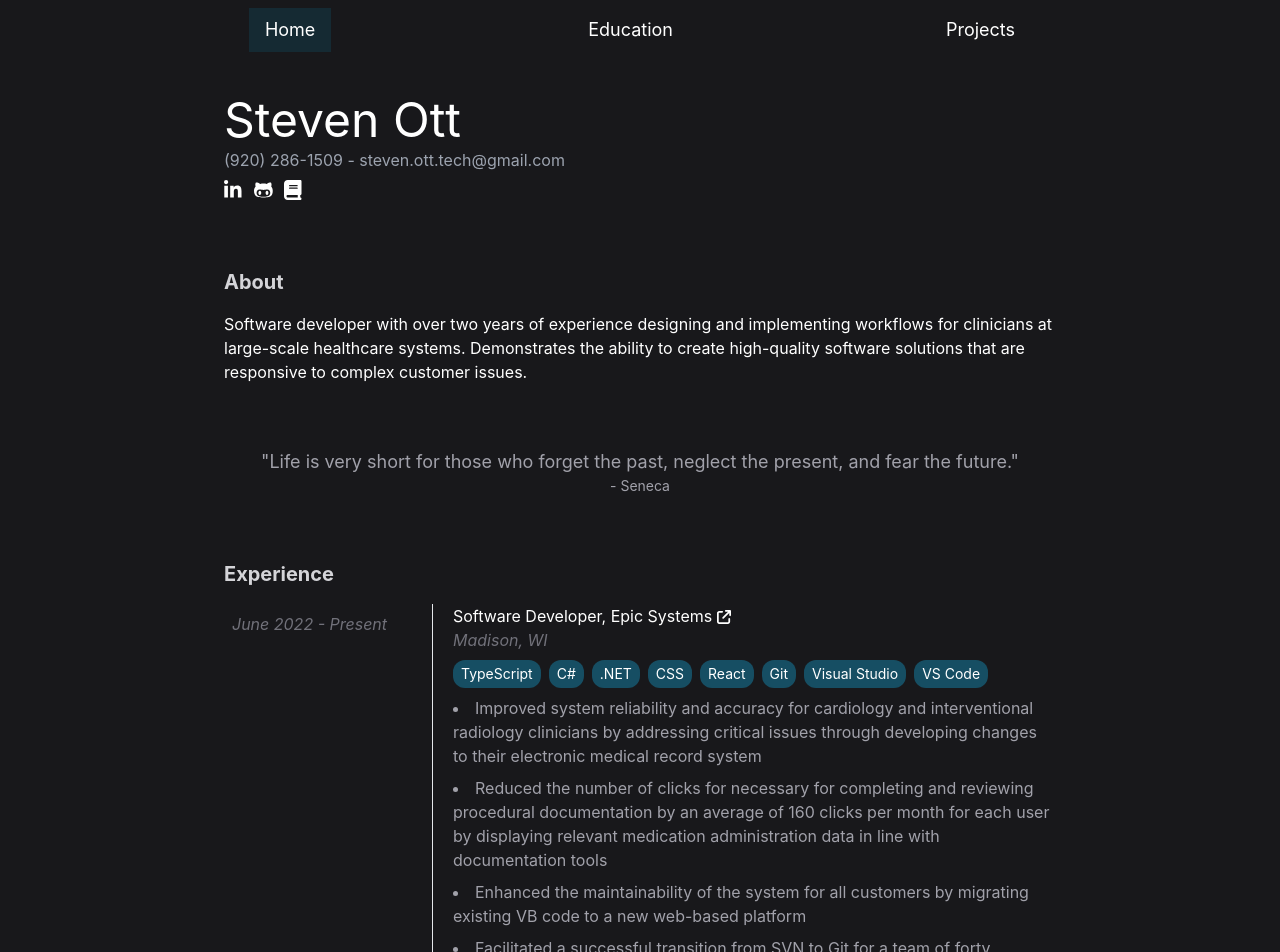
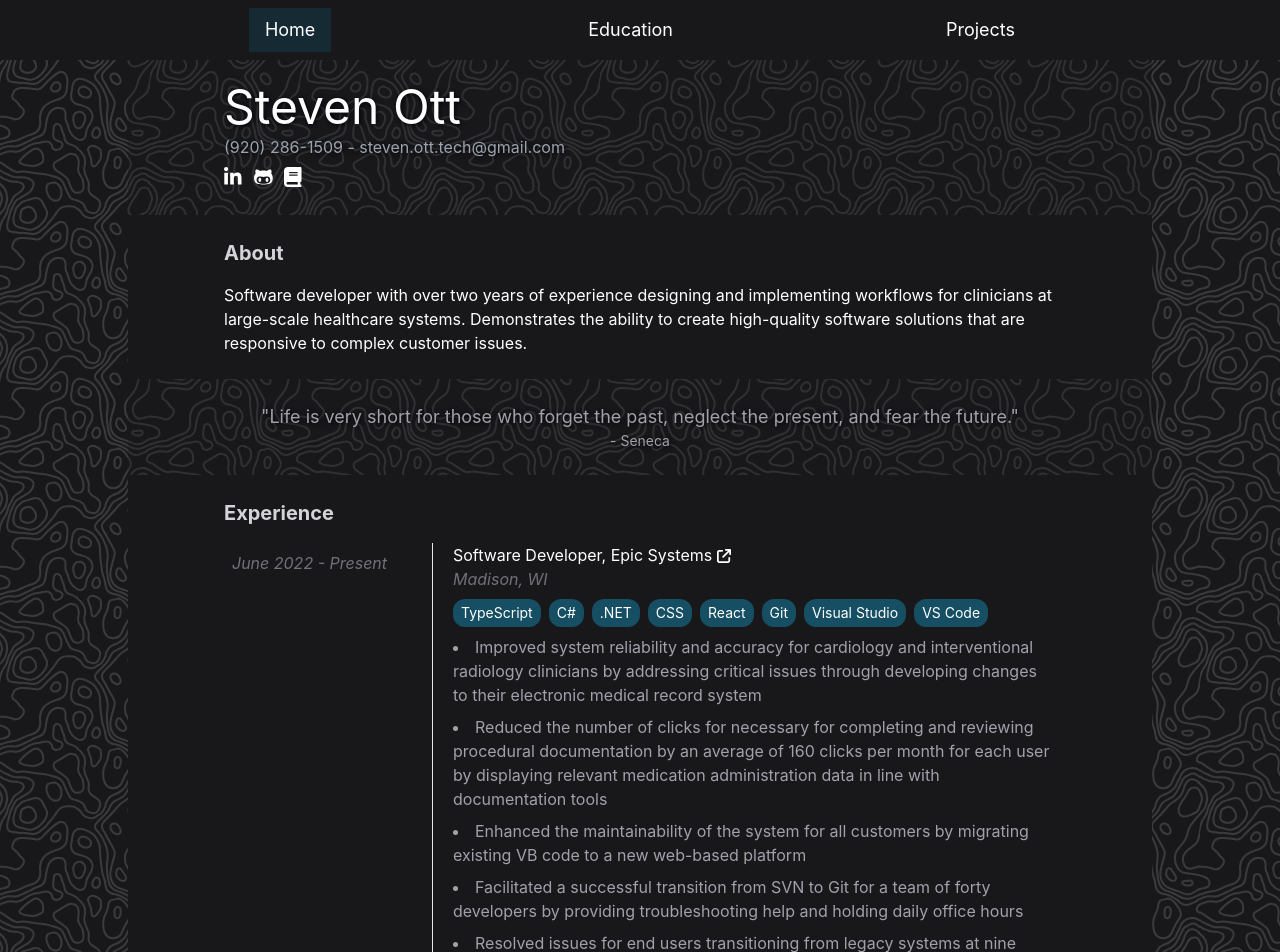
Before and after one commit to stuott/my-portfolio, a React (Create React App) app in the folder app/: page / in a window 1280 px wide. Shown: the top 952 px of the page. Built offline with nearby package versions, Linux system fonts and the light colour scheme.

Commit message:
Update background and add map pattern

```diff
--- a/app/src/App.tsx
+++ b/app/src/App.tsx
@@ -19,7 +19,7 @@ const pages: Page[] = [
 
 function App() {
   return (
-    <main className="">
+    <main className="bg-[url('../public/map-pattern.svg')]">
       <Router>
         <Navbar pages={pages} />
         <PageContent pages={pages} />
@@ -40,7 +40,7 @@ function Navbar(props: { pages: Page[] }) {
   }
 
   return (
-    <header className="mx-auto text-white bg-zinc-900 fixed top-0 w-full">
+    <header className="mx-auto text-white bg-zinc-900 fixed top-0 w-full z-50">
       <nav className="px-2 py-2 flex justify-evenly">
         {pages.map(({ path, name }) => (
           <NavLink to={path} className={getLinkClasses}>
@@ -55,7 +55,7 @@ function Navbar(props: { pages: Page[] }) {
 function PageContent(props: { pages: Page[] }) {
   const { pages } = props;
   return (
-    <div className="mx-auto min-h-screen max-w-screen-lg py-24 px-6 md:px-12 lg:px-24">
+    <div className="mx-auto min-h-screen max-w-screen-lg">
       <Routes>
         {pages.map(({ path, Component }) => {
           return <Route path={path} element={<Component />} />;
--- a/app/src/components/common/Section.tsx
+++ b/app/src/components/common/Section.tsx
@@ -3,13 +3,17 @@ import React from "react";
 interface sectionProps {
   id?: string;
   title?: string;
+  className?: string;
 }
 
 export default function Section(props: React.PropsWithChildren<sectionProps>) {
-  const { id, title, children } = props;
+  const { id, title, children, className } = props;
 
   return (
-    <section id={id} className="flex flex-col pt-16 gap-4 text-white">
+    <section
+      id={id}
+      className={"flex flex-col py-6 gap-4 text-white " + className}
+    >
       {title ? (
         <h2 className="text-zinc-300 text-xl font-bold">{title}</h2>
       ) : (
--- a/app/src/components/home/About.tsx
+++ b/app/src/components/home/About.tsx
@@ -5,7 +5,11 @@ export default function About() {
   const data = aboutData.data;
 
   return (
-    <Section id="about" title="About">
+    <Section
+      id="about"
+      title="About"
+      className="bg-zinc-900 py-6 px-6 md:px-12 lg:px-24"
+    >
       <div className="grid gap-3">
         {data.map((paragraph) => {
           return <p className="">{paragraph.join(". ") + "."}</p>;
--- a/app/src/components/home/Experience.tsx
+++ b/app/src/components/home/Experience.tsx
@@ -19,7 +19,11 @@ export default function Experience() {
   );
 
   return (
-    <Section id="experience" title="Experience">
+    <Section
+      id="experience"
+      title="Experience"
+      className="py-10 px-6 md:px-12 lg:px-24 bg-zinc-900"
+    >
       <Timeline items={timelineItems}></Timeline>
       <ResumeLink />
     </Section>
--- a/app/src/components/home/Home.tsx
+++ b/app/src/components/home/Home.tsx
@@ -5,11 +5,11 @@ import Quotes from "./Quotes";
 
 export default function Home() {
   return (
-    <>
+    <div className="py-[3.7rem]">
       <Intro />
       <About />
       <Quotes />
       <Experience />
-    </>
+    </div>
   );
 }
--- a/app/src/components/home/Intro.tsx
+++ b/app/src/components/home/Intro.tsx
@@ -2,6 +2,7 @@ import { faGithubAlt, faLinkedinIn } from "@fortawesome/free-brands-svg-icons";
 import { faBook } from "@fortawesome/free-solid-svg-icons";
 import { FontAwesomeIcon } from "@fortawesome/react-fontawesome";
 import IconTable from "components/common/IconTable";
+import Section from "components/common/Section";
 import { Icon } from "types";
 
 const icons: Icon[] = [
@@ -21,12 +22,17 @@ const icons: Icon[] = [
 
 export default function Intro() {
   return (
-    <div className="grid gap-1">
+    <Section id="intro" className="bg-zinc-900/30">
+      <div
+        className="grid gap-1 px-6 md:px-12 lg:px-24"
+        style={{ textShadow: "1px 1px 5px rgba(0, 0, 0, 1)" }}
+      >
         <h1 className="text-white text-4xl md:text-5xl">Steven Ott</h1>
         <p className="text-gray-400">
           (920) 286-1509 - steven.ott.tech@gmail.com
         </p>
         <IconTable icons={icons} />
       </div>
+    </Section>
   );
 }
--- a/app/src/components/home/Quotes.tsx
+++ b/app/src/components/home/Quotes.tsx
@@ -7,8 +7,11 @@ export default function Quotes() {
   const quote = data[date.getDay() % data.length];
 
   return (
-    <Section id="meditation">
-      <div className="text-center text-lg text-zinc-400 text-balance">
+    <Section id="meditation" className="px-6 md:px-12 lg:px-24 bg-zinc-900/30">
+      <div
+        className="text-center text-lg text-zinc-400 text-balance"
+        style={{ textShadow: "1px 1px 5px rgba(0, 0, 0, 1)" }}
+      >
         <blockquote>"{quote.text}"</blockquote>
         <p className="text-sm"> - {quote.author}</p>
       </div>
```
Also changed, not shown: app/public/map-pattern.svg (added). Lines whose indentation alone changed are shown as unchanged.
